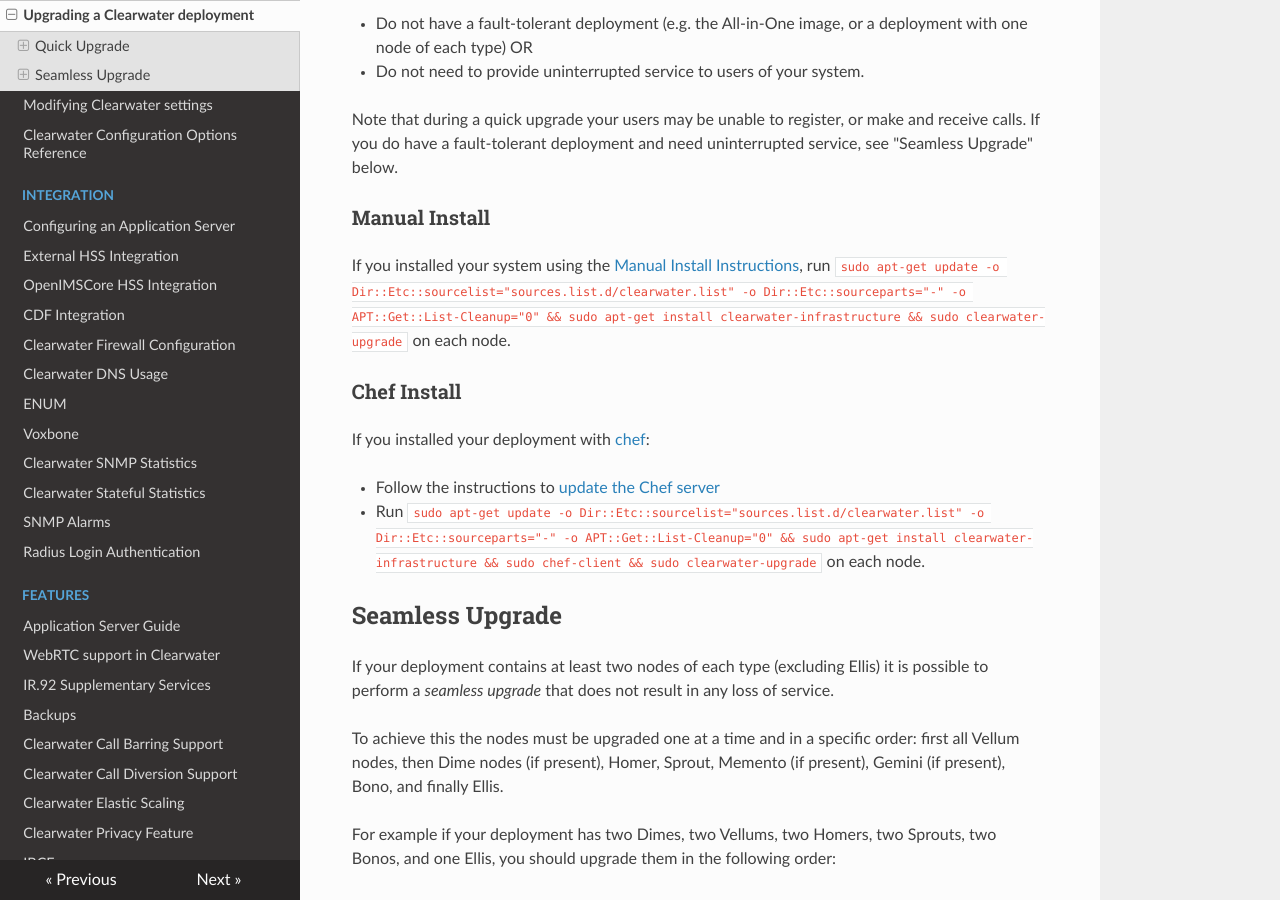
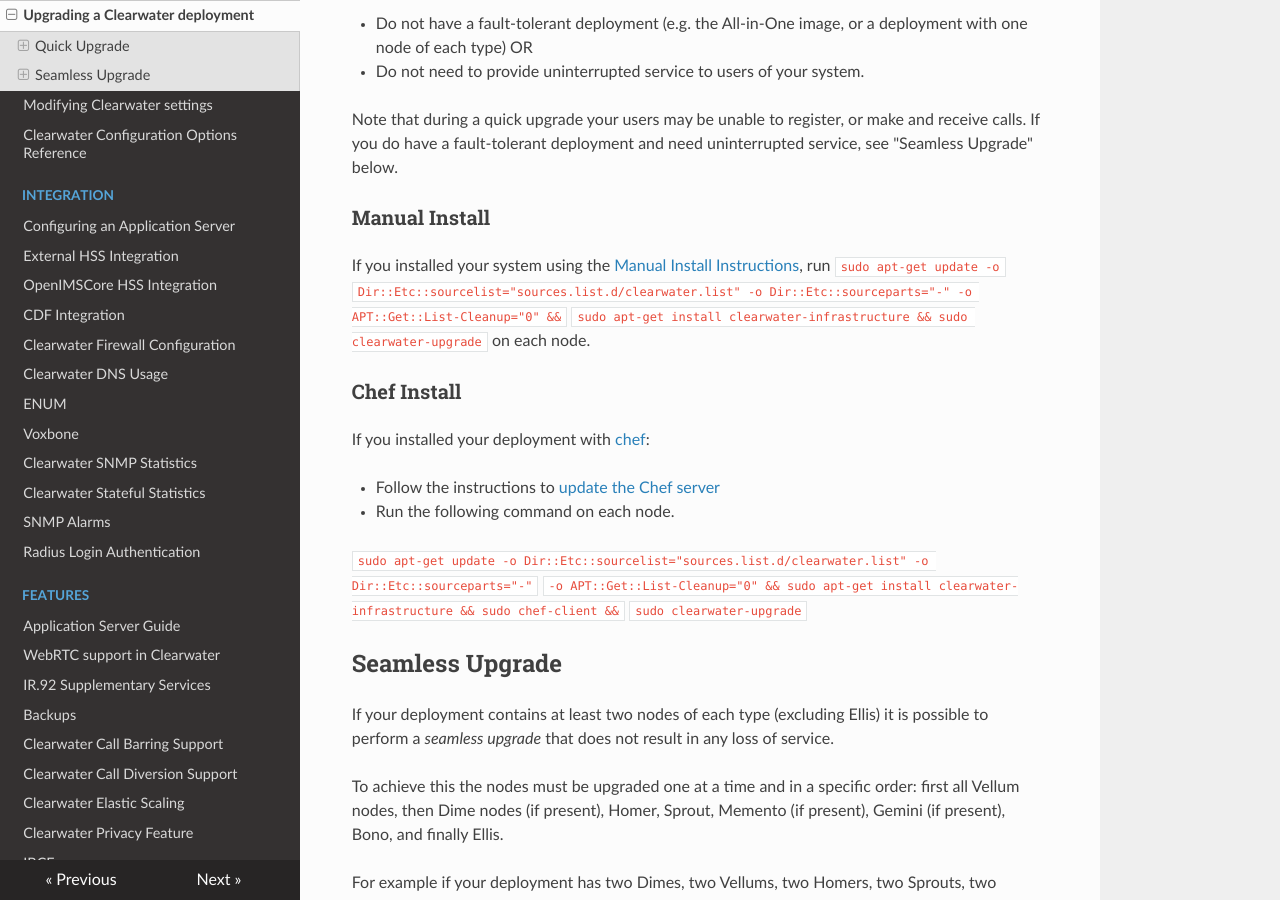
Before and after one commit to Metaswitch/clearwater-readthedocs, an MkDocs documentation site: the page built from docs/Upgrading_a_Clearwater_deployment.md, in a window 1280 px wide and 900 px high, scrolled down 372 px. Built offline with MkDocs 1.6.1, drawn with Linux system fonts in a browser that asks for light colours; nearby versions of some CDN libraries; old or Windows-style settings are respelled for this version of MkDocs.

Commit message:
Insert line breaks into long commands.

```diff
--- a/docs/Upgrading_a_Clearwater_deployment.md
+++ b/docs/Upgrading_a_Clearwater_deployment.md
@@ -21,14 +21,19 @@ uninterrupted service, see "Seamless Upgrade" below.
 
 ### Manual Install
 
-If you installed your system using the [Manual Install Instructions](Manual_Install.md), run `sudo apt-get update -o Dir::Etc::sourcelist="sources.list.d/clearwater.list" -o Dir::Etc::sourceparts="-" -o APT::Get::List-Cleanup="0" && sudo apt-get install clearwater-infrastructure && sudo clearwater-upgrade` on each node.
+If you installed your system using the [Manual Install Instructions](Manual_Install.md), run `sudo apt-get update -o` `Dir::Etc::sourcelist="sources.list.d/clearwater.list" -o Dir::Etc::sourceparts="-" -o APT::Get::List-Cleanup="0" &&`
+`sudo apt-get install clearwater-infrastructure && sudo clearwater-upgrade` on each node.
 
 ### Chef Install
 
 If you installed your deployment with [chef](Creating_a_deployment_with_Chef.md):
 
 * Follow the instructions to [update the Chef server](https://github.com/Metaswitch/chef#updating-the-chef-server)
-* Run `sudo apt-get update -o Dir::Etc::sourcelist="sources.list.d/clearwater.list" -o Dir::Etc::sourceparts="-" -o APT::Get::List-Cleanup="0" && sudo apt-get install clearwater-infrastructure && sudo chef-client && sudo clearwater-upgrade` on each node.
+* Run the following command on each node.
+
+`sudo apt-get update -o Dir::Etc::sourcelist="sources.list.d/clearwater.list" -o Dir::Etc::sourceparts="-"`
+`-o APT::Get::List-Cleanup="0" && sudo apt-get install clearwater-infrastructure && sudo chef-client &&`
+`sudo clearwater-upgrade`
 
 ## Seamless Upgrade
 
```
